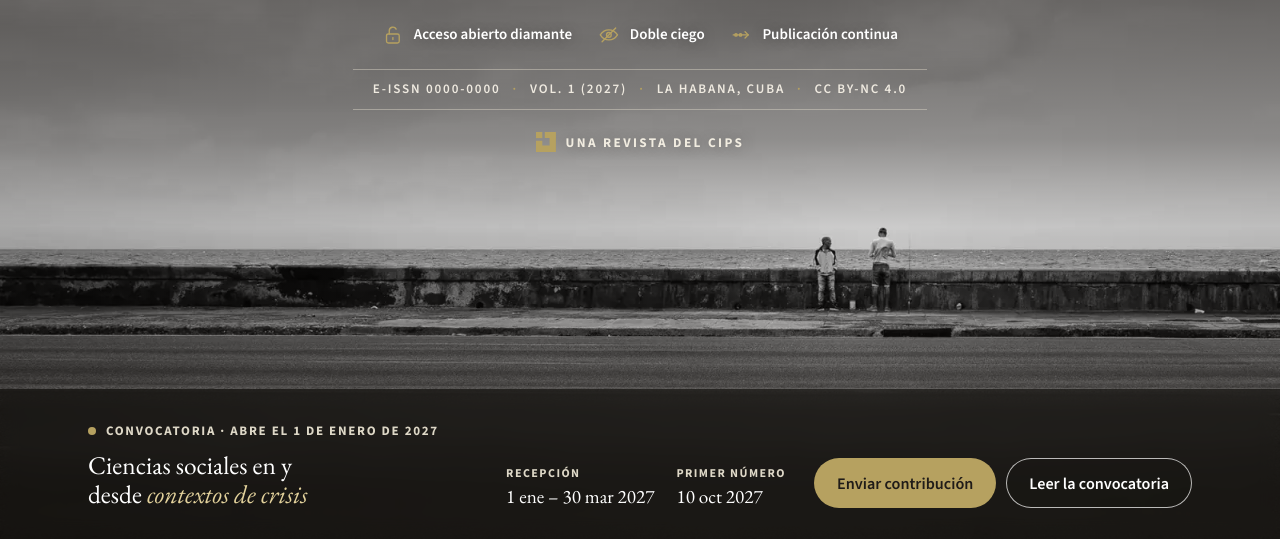
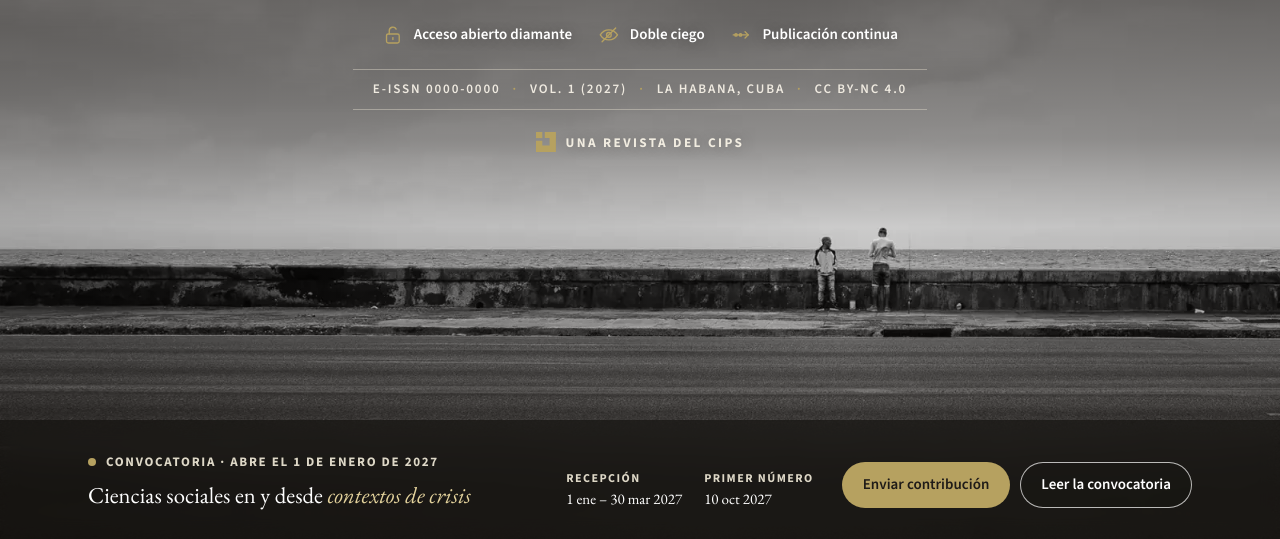
Before and after one commit to garabatoscuba/praxis-del-sur-simulacro, a plain HTML site: page index.html in a window 1280 px wide. Shown: the part 261-800 px from the top of the page. Drawn offline with Linux system fonts and the light colour scheme.

Commit message:
Actualizar el simulacro (2026-11-13)
Co-Authored-By: Claude Opus 5.5 <noreply@anthropic.com>

```diff
--- a/css/components.css
+++ b/css/components.css
@@ -269,11 +269,12 @@
     font-size: clamp(0.8125rem, 0.5rem + 0.4vw, 1rem);
   }
   .ps-hero-conv .ps-eyebrow { font-size: clamp(0.8125rem, 0.6rem + 0.25vw, 0.9375rem); white-space: nowrap; }
-  .ps-hero--foto .ps-hero-title { font-size: clamp(1.375rem, 0.75rem + 1.05vw, 1.875rem); text-wrap: balance; }
+  /* la banda, un poco más pequeña (13 nov): fechas y botones del tamaño de lo esencial; el título, un punto por encima */
+  .ps-hero--foto .ps-hero-title { font-size: clamp(1.25rem, 0.7rem + 0.9vw, 1.625rem); text-wrap: balance; }
   .ps-hero-fechas { column-gap: 22px; }
   .ps-hero-fechas dt { font-size: 0.75rem; }
-  .ps-hero-fechas dd { font-size: clamp(1.1875rem, 0.8rem + 0.5vw, 1.3125rem); }
-  .ps-hero--foto .ps-actions .ps-btn { min-height: 50px; padding: 12px 22px; font-size: clamp(1rem, 0.85rem + 0.2vw, 1.125rem); }
+  .ps-hero-fechas dd { font-size: clamp(0.9375rem, 0.5rem + 0.52vw, 1.1875rem); }
+  .ps-hero--foto .ps-actions .ps-btn { min-height: 46px; padding: 10px 20px; font-size: clamp(0.9375rem, 0.5rem + 0.52vw, 1.0625rem); }
 }
 /* el lema, en una sola línea donde cabe */
 @media (min-width: 1101px) { .ps-hero-lema { white-space: nowrap; } }
```
